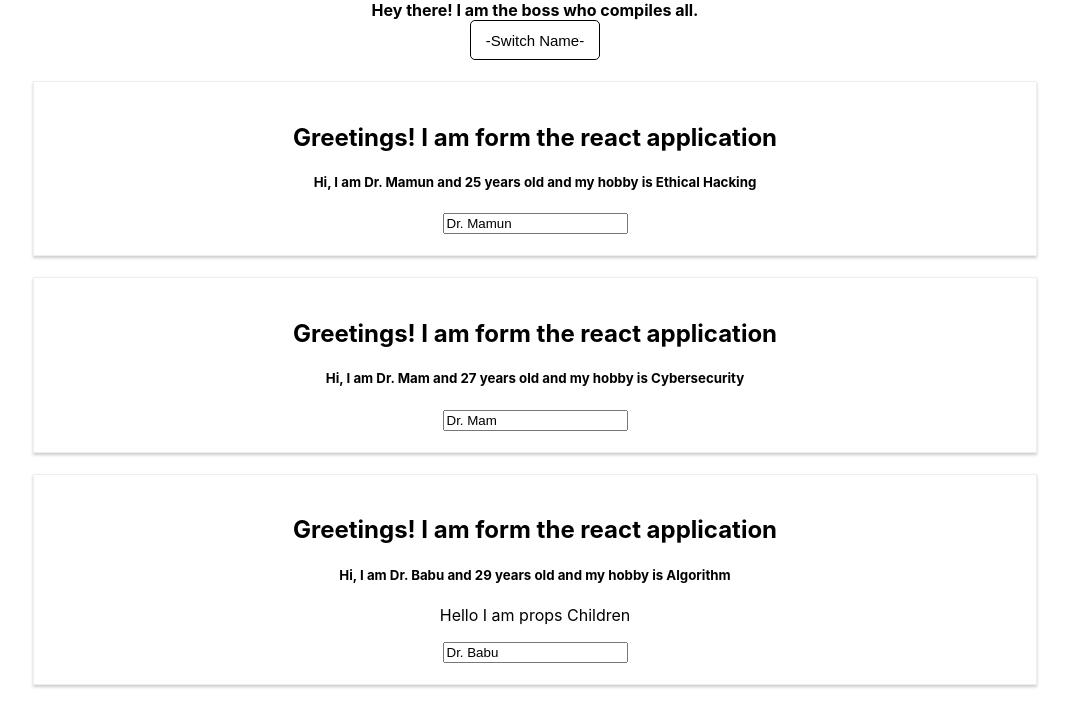
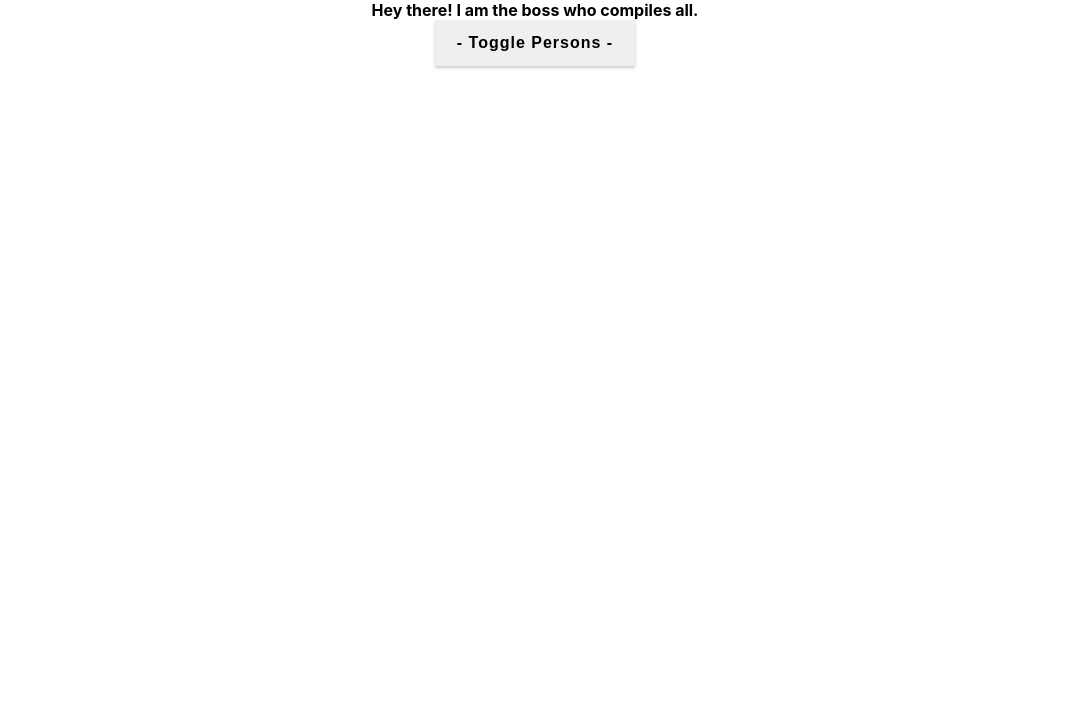
Before and after one commit to cs-mamun/nextpractice15, a React (Create React App) app: page / in a window 1280 px wide. Shown: the top 726 px of the page, without its empty margins (105-1174 px from the left). Built offline with nearby package versions, Linux system fonts and the light colour scheme.

Commit message:
4th done

```diff
--- a/src/App.js
+++ b/src/App.js
@@ -1,139 +1,217 @@
-// import React, { Component } from "react";
-import React, { useState } from "react";
+import React, { Component } from "react";
+// import React, { useState } from "react";
 import "./App.css";
 import Person from "./Person/Person";
 
-const App = props => {
-  const [personState,setPersonState] = useState({
+class App extends Component {
+  state = {
     persons: [
-      { name: "Dr. Mamun", age: 25, expert: "Ethical Hacking" },
-      { name: "Dr. Mam", age: 27, expert: "Cybersecurity" },
-      { name: "Dr. Babu", age: 29, expert: "Algorithm" },
-    ]
-  });
+      { id: '1', name: "Dr. Mamun", age: 25, expert: "Ethical Hacking" },
+      { id: '2', name: "Dr. Mam", age: 27, expert: "Cybersecurity" },
+      { id: '3', name: "Dr. Babu", age: 29, expert: "Algorithm" },
+    ],
+    cars: [{ name: "Audi", year: 2021 }],
+    showPersons : false,
+  };
 
-  const switchNameHandler = (newName) => {
+  switchNameHandler = () => {
     // console.log("clicked");
     // this.state.persons[0].name = 'Spy Mamun';
-    setPersonState({
+    this.setState({
       persons: [
-        { name: newName, age: 25, expert: "Ethical Hacking" },
+        { name: "Mamun PhD", age: 25, expert: "Ethical Hacking" },
         { name: "Dr. Mam", age: 27, expert: "Cybersecurity" },
         { name: "Babu", age: 28, expert: "Data Structure" },
       ],
     });
   };
-  // For two way binding
-  const nameChangeHandler = (event) => {
-    setPersonState({
+  nameChangedHandler = (event) => {
+    this.setState({
       persons: [
-        { name: "Dr. Mamun", age: 25, expert: "Ethical Hacking" },
+        { name: "Mamun PhD", age: 25, expert: "Ethical Hacking" },
         { name: event.target.value, age: 27, expert: "Cybersecurity" },
         { name: "Babu", age: 28, expert: "Data Structure" },
       ],
     });
-  }
-  // inline styleing into the react component. But inline is not good practice
+  };
+
+  togglePersonHandler = () => {
+    const doseShowed = this.state.showPersons;
+    this.setState({showPersons: !doseShowed});
+  };
+
+  deletePersonHandler = (personIndex) => {
+    // const persons = this.state.persons.slice(); this is might good but not totally
+    const persons = [...this.state.persons];
+    persons.splice(personIndex, 1);
+    this.setState({persons: persons});
+  };
+
+
+
+
+  render() {
     const style = {
-    border: '1px solid black',
-    backgroundColor: 'white',
-    borderRadius: '5px',
-    height: '40px',
-    width: '130px',
-    fontSize: '15px',
       display: 'block',
       margin: 'auto',
-  };
-
+      padding:'13px 21px',
+      border: '1px solid #eee',
+      boxShadow: '0 2px 3px #ccc',
+      fontSize: '16px',
+      fontWeight: '700',
+      letterSpacing: '1px',
+      TextDecoration: 'uppercase'
+    }
+    let persons = null;
+    if(this.state.showPersons){
+      persons = (
+        <div>
+          {this.state.persons.map((person , index) => {
+            return <Person
+            click={() => this.deletePersonHandler(index)}
+            name={person.name}
+            age={person.age}
+            expert={person.expert}
+            key={person.id}
+            />
+          })}
+          {/* <Person
+            name={this.state.persons[0].name}
+            age={this.state.persons[0].age}
+            expert={this.state.persons[0].expert}
+          />
+          <Person
+            name={this.state.persons[1].name}
+            age={this.state.persons[1].age}
+            expert={this.state.persons[1].expert}
+            changed={this.nameChangedHandler}
+          />
+          <Person
+            name={this.state.persons[2].name}
+            age={this.state.persons[2].age}
+            expert={this.state.persons[2].expert}
+          >
+            Hello I am props Children
+          </Person> */}
+        </div>
+      );
+    }
     return (
       <div className="App">
         <strong>Hey there! I am the boss who compiles all.</strong>
-      {/* <button onClick={switchNameHandler.bind(this, "Engr. Mamun")}>
-        -Switch Name-
-      </button> */}
-      {/* But switchNameHandler('') is not convenient and efficient */}
-      <button
-      style={style}
-      onClick={() => switchNameHandler('Mukhula Azam')}>
-        -Switch Name-
+        <button style={style} onClick={this.togglePersonHandler}>
+          - Toggle Persons -
         </button>
-      <Person
-        name={personState.persons[0].name}
-        age={personState.persons[0].age}
-        expert={personState.persons[0].expert}
-      />
-      <Person
-        name={personState.persons[1].name}
-        age={personState.persons[1].age}
-        expert={personState.persons[1].expert}
-        changed= {nameChangeHandler}
-      />
-      <Person
-        name={personState.persons[2].name}
-        age={personState.persons[2].age}
-        expert={personState.persons[2].expert}
-        click={switchNameHandler.bind(this, "Engr. M ~")}
-      >
-        Hello I am props Children
-      </Person>
+        {persons}
       </div>
     );
+  }
 }
 
 export default App;
 
 
 
-// class App extends Component {
-//   state = {
+
+
+// const App = (props) => {
+//   const [personState, setPersonState] = useState({
 //     persons: [
 //       { name: "Dr. Mamun", age: 25, expert: "Ethical Hacking" },
 //       { name: "Dr. Mam", age: 27, expert: "Cybersecurity" },
 //       { name: "Dr. Babu", age: 29, expert: "Algorithm" },
 //     ],
-//     cars: [
-//       {name: "Audi", year: 2021}
-//     ]
+//     showPersons: false,
+//   });
+
+
+
+//   const switchNameHandler = (newName) => {
+//     // console.log("clicked");
+//     // this.state.persons[0].name = 'Spy Mamun';
+//     setPersonState({
+//       persons: [
+//         { name: newName, age: 25, expert: "Ethical Hacking" },
+//         { name: "Dr. Mam", age: 27, expert: "Cybersecurity" },
+//         { name: "Babu", age: 28, expert: "Data Structure" },
+//       ],
+//     });
 //   };
 
-//   switchNameHandler = () => {
-//     // console.log("clicked");
-//     // this.state.persons[0].name = 'Spy Mamun';
-//     this.setState({
+
+//   // For two way binding
+//   const nameChangeHandler = (event) => {
+//     setPersonState({
 //       persons: [
-//         { name: "Mamun PhD", age: 25, expert: "Ethical Hacking" },
-//         { name: "Dr. Mam", age: 27, expert: "Cybersecurity" },
+//         { name: "Dr. Mamun", age: 25, expert: "Ethical Hacking" },
+//         { name: event.target.value, age: 27, expert: "Cybersecurity" },
 //         { name: "Babu", age: 28, expert: "Data Structure" },
-//       ]
+//       ],
 //     });
-//   }
+//   };
 
-//   render() {
-//     return (
-//       <div className="App">
-//         <strong>Hey there! I am the boss who compiles all.</strong>
-//         <button onClick={this.switchNameHandler}>-Switch Name-</button>
-//         <Person
-//           name={this.state.persons[0].name}
-//           age={this.state.persons[0].age}
-//           expert={this.state.persons[0].expert}
-//         />
-//         <Person
-//           name={this.state.persons[1].name}
-//           age={this.state.persons[1].age}
-//           expert={this.state.persons[1].expert}
-//         />
-//         <Person
-//           name={this.state.persons[2].name}
-//           age={this.state.persons[2].age}
-//           expert={this.state.persons[2].expert}
-//         >
-//           {" "}
-//           Hello I am props Children
-//         </Person>
-//       </div>
-//     );
-//   }
-// }
+//   const togglePersonHandler = () => {
+//     const doseShow = personState.showPersons;
+//     setPersonState({
+//       showPersons: !doseShow,
+//     });
+//   };
+
+//   // inline styleing into the react component. But inline is not good practice
+//   const style = {
+//     border: "1px solid black",
+//     backgroundColor: "white",
+//     borderRadius: "5px",
+//     height: "40px",
+//     width: "130px",
+//     fontSize: "15px",
+//     display: "block",
+//     margin: "auto",
+//   };
+
+//   return (
+//     <div className="App">
+//       <strong>Hey there! I am the boss who compiles all.</strong>
+//       {/* <button onClick={switchNameHandler.bind(this, "Engr. Mamun")}>
+//         -Switch Name-
+//       </button> */}
+
+//       {/* But switchNameHandler('') is not convenient and efficient */}
+
+//       <button
+//       style={style}
+//       onClick={() => switchNameHandler('Mukhula Azam')}>
+//         -Switch Name-
+//       </button>
+
+//       {/* Toggle button practice */}
+//       {/* <button style={style} onClick={togglePersonHandler}>
+//         -Switch Name-
+//       </button> */}
+
+//         <div>
+//           <Person
+//             name={personState.persons[0].name}
+//             age={personState.persons[0].age}
+//             expert={personState.persons[0].expert}
+//           />
+//           <Person
+//             name={personState.persons[1].name}
+//             age={personState.persons[1].age}
+//             expert={personState.persons[1].expert}
+//             changed={nameChangeHandler}
+//           />
+//           <Person
+//             name={personState.persons[2].name}
+//             age={personState.persons[2].age}
+//             expert={personState.persons[2].expert}
+//             click={switchNameHandler.bind(this, "Engr. M ~")}
+//           >
+//             Hello I am props Children
+//           </Person>
+//         </div>
+//     </div>
+//   );
+// };
 
 // export default App;
```
Lines whose indentation alone changed are shown as unchanged.
